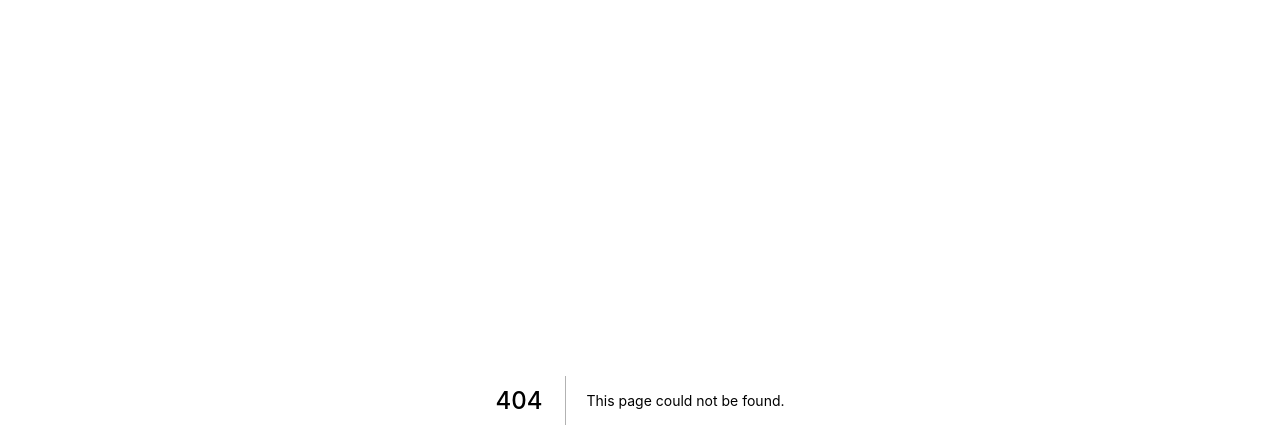
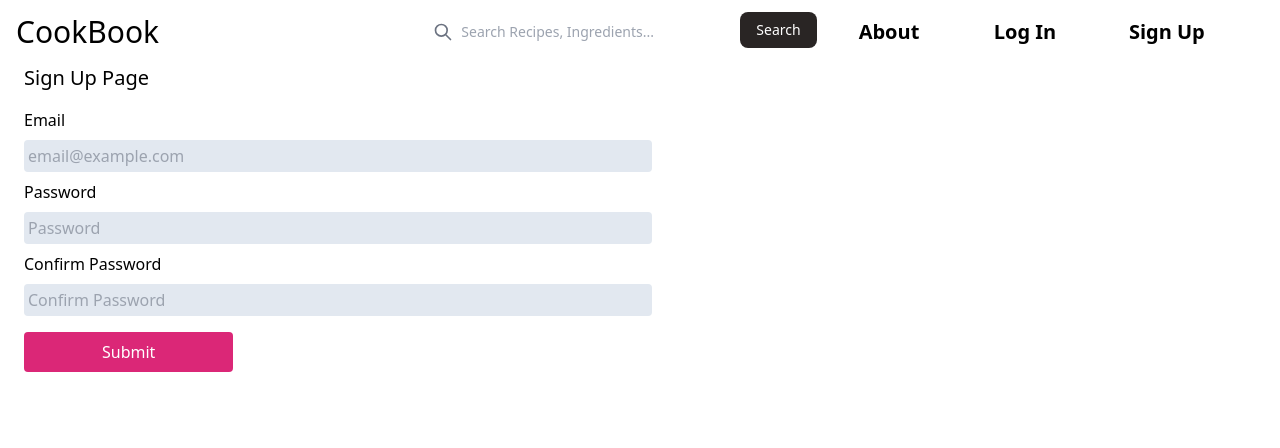
Before and after one commit to kevbuh/cookbook, a Next.js app in the folder web/webui/: page /signup in a window 1280 px wide. Before the commit this address had no page. Shown: the top 448 px of the page. Built offline with nearby package versions, Linux system fonts and the light colour scheme.

Commit message:
new links in navbas and added login, signup, dashboard starter pages

```diff
--- a/web/webui/components/NavBar.js
+++ b/web/webui/components/NavBar.js
@@ -4,7 +4,7 @@ import Link from "next/link";
 function NavBar() {
   return (
     <div className="flex flex-row py-1.5 px-4">
-      <div className="text-3xl font-medium py-2 w-2/3">
+      <div className="text-3xl font-medium py-2 w-1/3">
         <Link href="/">
           <a>CookBook</a>
         </Link>
@@ -50,6 +50,17 @@ function NavBar() {
           </div>
         </form>
       </div>
+      <div className="w-1/3 justify-center grid grid-cols-3 content-evenly ml-8 ">
+        <Link href="/about">
+          <a className="text-xl font-semibold justify-center">About</a>
+        </Link>
+        <Link href="/login">
+          <a className="text-xl font-semibold">Log In</a>
+        </Link>
+        <Link href="/signup">
+          <a className="text-xl font-semibold">Sign Up</a>
+        </Link>
+      </div>
     </div>
   );
 }
--- /dev/null
+++ b/web/webui/pages/about.js
@@ -0,0 +1,13 @@
+import React from "react";
+import NavBar from "../components/NavBar";
+
+function about() {
+  return (
+    <div>
+      <NavBar />
+      <p className="text-xl m-6">About Page</p>
+    </div>
+  );
+}
+
+export default about;
--- /dev/null
+++ b/web/webui/pages/dashboard.js
@@ -0,0 +1,13 @@
+import React from "react";
+import NavBar from "../components/NavBar";
+
+function dashboard() {
+  return (
+    <div>
+      <NavBar />
+      <p className="text-xl m-6">User Dashboard</p>
+    </div>
+  );
+}
+
+export default dashboard;
--- /dev/null
+++ b/web/webui/pages/login.js
@@ -0,0 +1,13 @@
+import React from "react";
+import NavBar from "../components/NavBar";
+
+function login() {
+  return (
+    <div>
+      <NavBar />
+      <p className="text-xl m-6">Login Page</p>
+    </div>
+  );
+}
+
+export default login;
--- /dev/null
+++ b/web/webui/pages/signup.js
@@ -0,0 +1,77 @@
+import React from "react";
+import NavBar from "../components/NavBar";
+import { Formik, Field, Form } from "formik";
+import Router from "next/router";
+
+function signup() {
+  return (
+    <div>
+      <NavBar />
+      <p className="text-xl ml-6">Sign Up Page</p>
+      <div className="ml-6 my-4">
+        <div className="">
+          <Formik
+            initialValues={{
+              email: "",
+              password: "",
+              password2: "",
+            }}
+            onSubmit={(values) => {
+              fetch("http://127.0.0.1:8000/auth/register/", {
+                method: "POST",
+                headers: {
+                  "Content-Type": "application/json",
+                  Accept: "application/json, text/plain, */*",
+                  "User-Agent": "*",
+                  // Authorization:
+                  //   "Bearer " +
+                  //   "eyJ0eXAiOiJKV1QiLCJhbGciOiJIUzI1NiJ9.eyJ0b2tlbl90eXBlIjoiYWNjZXNzIiwiZXhwIjoxNjU1ODY1MzY2LCJpYXQiOjE2NTU2OTI1NjYsImp0aSI6ImJiYTZhOGUxODI0ZjQ0YmU5ODE3YzdhNzgwZTk3MDlhIiwidXNlcl9pZCI6Nn0.0y472OF5gdp4KO22lx5DrFFZjizSM6u8T0bsY4o-T_k",
+                },
+                body: JSON.stringify(values),
+              })
+                .then((res) => res.json())
+                .then((res) => console.log(res.json()))
+                .catch((error) => console.log("error", error));
+              Router.reload();
+            }}
+          >
+            <Form className="flex flex-col w-full">
+              <label htmlFor="email">Email</label>
+              <Field
+                id="email"
+                name="email"
+                placeholder="email@example.com"
+                className="bg-slate-200 rounded p-1 my-2 w-2/4"
+              />
+
+              <label htmlFor="password">Password</label>
+              <Field
+                id="password"
+                name="password"
+                placeholder="Password"
+                className="bg-slate-200 rounded p-1 my-2 w-2/4"
+              />
+
+              <label htmlFor="password2">Confirm Password</label>
+              <Field
+                id="password2"
+                name="password2"
+                placeholder="Confirm Password"
+                className="bg-slate-200 rounded p-1 my-2 w-2/4"
+              />
+
+              <button
+                type="submit"
+                className="rounded px-3  py-2 my-2 bg-pink-600 w-1/6 text-white font-medium"
+              >
+                Submit
+              </button>
+            </Form>
+          </Formik>
+        </div>
+      </div>
+    </div>
+  );
+}
+
+export default signup;
```
